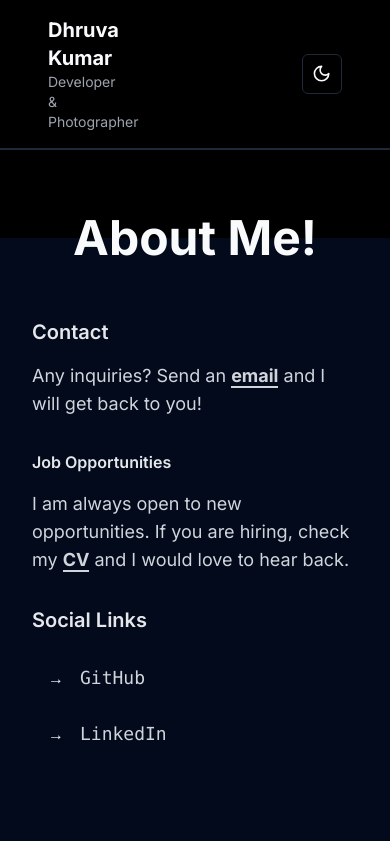
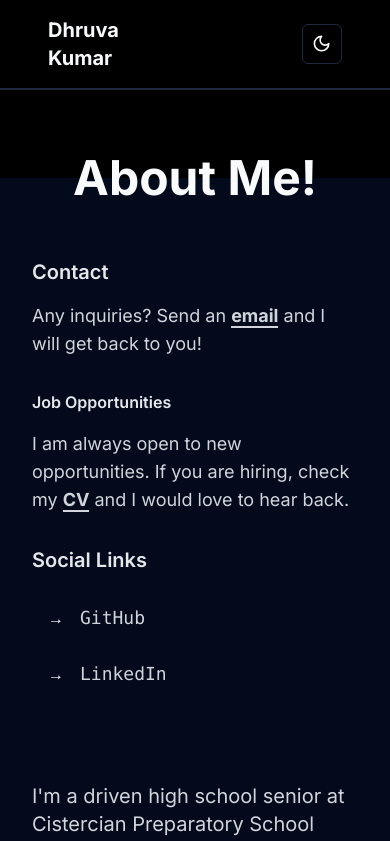
Before and after one commit to dhruva-dk/portfolio, a Next.js app: page /about in a window 390 px wide. Shown: the top 841 px of the page. Built offline with nearby package versions, Linux system fonts and the light colour scheme.

Commit message:
Mobile responsiveness changes

```diff
--- a/components/Navbar.tsx
+++ b/components/Navbar.tsx
@@ -9,7 +9,7 @@ const Navbar = () => {
         <div className="w-1/4">
           <Link className='block text-left' href="/">
             <h1 className="text-xl font-bold">{userData.name}</h1>
-            <p className="text-sm text-gray-400">Developer & Photographer</p>
+            <p className="hidden md:visible text-sm text-gray-400">Developer & Photographer</p>
           </Link>
         </div>
         <div className="flex-grow text-center hidden md:block">
--- a/components/homepage/Hero.tsx
+++ b/components/homepage/Hero.tsx
@@ -13,7 +13,7 @@ const Hero = () => {
     const colors: string[] = ["#87CEFA", "#4169E1"]
 
   return (
-    <section className='w-full py-24'>
+    <section className='w-full py:8 md:py-24'>
         <div className='container px-4 md:px-8 text-center flex-col max-w-[1200px]'>
         <div className="flex flex-wrap justify-center items-center text-center py-4">
             <h1 className='mr-2 text-5xl font-bold tracking-tighter sm:text-6xl md:text-8xl'>The Intersection of</h1>
```
